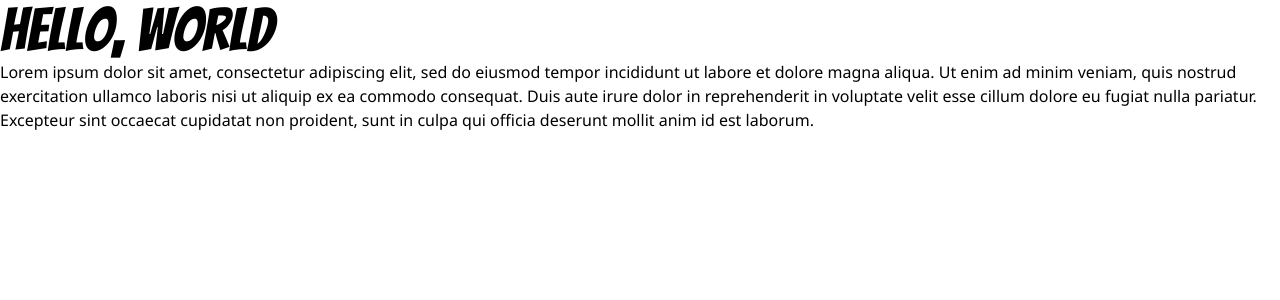
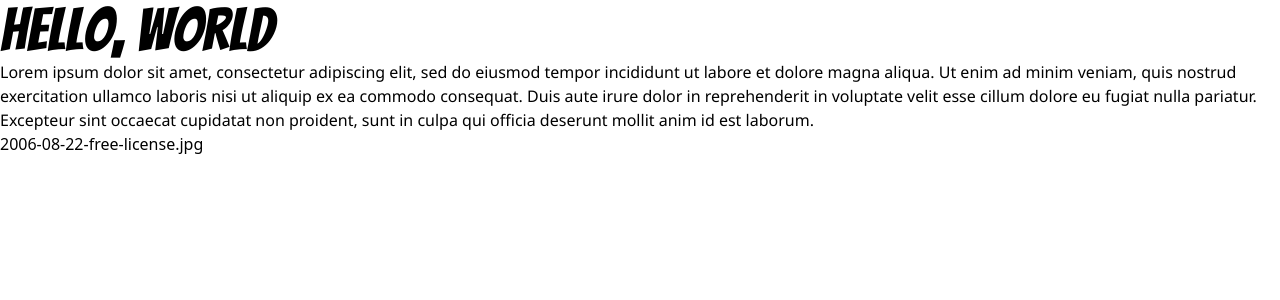
Before and after one commit to enzocomics/roosterteethcomics.com, a Next.js app: page /comic/2006-08-22-free-license.jpg in a window 1280 px wide. Shown: the top 300 px of the page. Built offline with nearby package versions, Linux system fonts and the light colour scheme.

Commit message:
WIP: generating routes for comic pages

```diff
--- a/src/app/comic/[slug]/page.tsx
+++ b/src/app/comic/[slug]/page.tsx
@@ -1,12 +1,25 @@
 import Comic from "@ui/comic-component"
 import fs from "fs"
+
+const path = "public/comic/img"
+const comics = fs.readdirSync(path)
 
 /** ------------------------------------------------ **
  * Comic Route
  ** ------------------------------------------------ **/
-export default function Page() {
+export default function Page({
+	params
+}: {
+	params: { slug: string }
+}) {
+
+	// TODO: Check if the current page url is correct
+	// - compare it to the list of comic images
+	// - Throw 404 if it doesn't find a comic
+
 	return <>
 		<Comic />
+		<h1>{params.slug}</h1>
 	</>
 }
 
@@ -16,11 +29,12 @@ export default function Page() {
  ** ------------------------------------------------ **/
 
 export function generateStaticParams() {
-	const path = "public/comic/img"
-	// Get a list of all the comics in the public/comics folder
-	const comics = fs.readdirSync(path)
+	// Get a list of all the comics in the comic images folder
+
 	// Generate a static segment for every comic image
 	return comics.map((filename) => ({
+		// Remove the file extension
 		slug: filename
+		//slug: filename.replace(/(\.[^/.]+)+$/, "")
 	}))
 }
```
